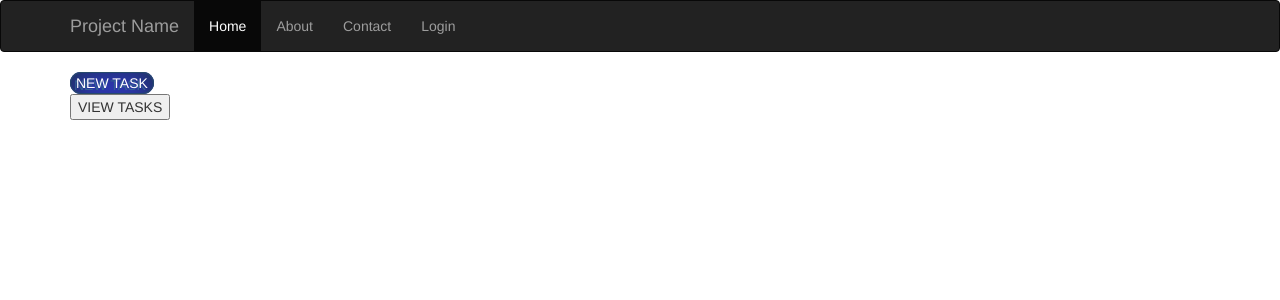
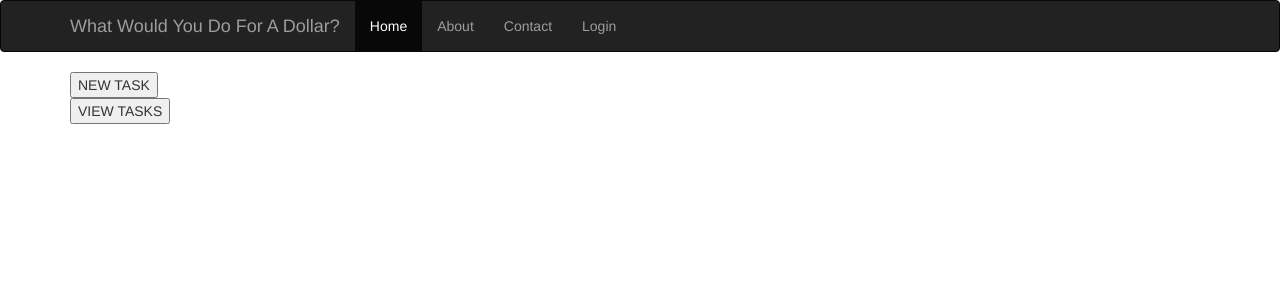
Before and after one commit to CodingGuruInTraining/2905_MidtermProject, a Python web app: template templates/homebase.html in a window 1280 px wide. Shown: the top 300 px of the page. Run offline with Jinja, Linux system fonts and the light colour scheme; the template is opened without the code that fills it, so the values that code supplies are empty; some libraries are stand-ins or nearby versions.

Commit message:
tried adding css

```diff
--- a/app.py
+++ b/app.py
@@ -18,7 +18,7 @@
 # Run database creation method at startup.
 dbcode.create_table()
 
-app = Flask(__name__)
+app = Flask(__name__, '/static', static_folder='static', template_folder='templates')
 # Secret key used for wtforms' login.
 app.config['SECRET_KEY'] = 'ImNotGivingASecretToAMachine!'
 # Establishes database location.
--- a/static/styles.css
+++ /dev/null
@@ -1,31 +0,0 @@
-#newtaskbutton, #viewtasksbutton section.gradient button {
-  color: #fff;
-  text-shadow: -2px 2px #346392;
-  background-color: #3d3cff;
-  background-image: linear-gradient(top, #6496c8, #346392);
-  box-shadow: inset 0 0 0 1px #27496d;
-  border: none;
-  border-radius: 15px;
-}
-
-#newtaskbutton, #viewtasksbutton section.gradient button:hover,
-section.gradient button.hover {
-  box-shadow: inset 0 0 0 1px #27496d,0 5px 15px #193047;
-}
-
-#newtaskbutton, #viewtasksbutton section.gradient button:active,
-#newtaskbutton, #viewtasksbutton section.gradient button.active {
-  box-shadow: inset 0 0 0 1px #27496d,inset 0 5px 30px #193047;
-}
-
-/*#newtaskbutton, #viewtasksbutton {*/
-    /*color: #fff;*/
-    /*text-shadow: -2px 2px #346392;*/
-    /*background-color: #ff9664;*/
-    /*background-image: linear-gradient(top, #6496c8, #346392);*/
-    /*box-shadow: inset 0 0 0 1px #27496d;*/
-    /*border: none;*/
-    /*border-radius: 15px;*/
-/*}*/
-
-/*http://callmenick.com/post/stylish-css-buttons*/
--- a/templates/homebase.html
+++ b/templates/homebase.html
@@ -1,11 +1,13 @@
 {% extends 'layout.html' %}
 
 {%  block body %}
-    <form method="post" action="{{ url_for('new_task') }}">
-        <input type="submit" name="taskButton" id="newtaskbutton" value="NEW TASK">
-    </form>
+    <div id="buttondiv">
+        <form id="newtaskform" method="post" action="{{ url_for('new_task') }}">
+            <input type="submit" name="taskButton" id="newtaskbutton" value="NEW TASK">
+        </form>
 
-    <form method="post" action="{{ url_for('view_tasks') }}">
-        <input type="submit" name="taskButton" id="viewtasksbutton" value="VIEW TASKS">
-    </form>
+        <form id="viewtasksform" method="post" action="{{ url_for('view_tasks') }}">
+            <input type="submit" name="taskButton" id="viewtasksbutton" value="VIEW TASKS">
+        </form>
+    </div>
 {% endblock %}
--- a/templates/layout.html
+++ b/templates/layout.html
@@ -2,9 +2,9 @@
 <html lang="en">
 <head>
     <meta charset="UTF-8">
-    <title>TBD</title>
+    <title>What Would You Do For A Dollar</title>
     <link rel="stylesheet" href="https://maxcdn.bootstrapcdn.com/bootstrap/3.3.7/css/bootstrap.min.css">
-    <link rel="stylesheet" type="text/css" href="../static/styles.css">
+    <link rel="stylesheet" type="text/css" href="{{ url_for('static', filename='styles/styles.css') }}">
 </head>
 <body>
     {% include 'partials/_navbar.html' %}
--- a/templates/partials/_navbar.html
+++ b/templates/partials/_navbar.html
@@ -7,7 +7,7 @@
                 <span class="icon-bar"></span>
                 <span class="icon-bar"></span>
             </button>
-            <a class="navbar-brand" href="/">Project Name</a>
+            <a class="navbar-brand" href="/">What Would You Do For A Dollar?</a>
         </div>
         <div id="navbar" class="collapse navbar-collapse">
             <ul class="nav navbar-nav">
```
Also changed, not shown: static/styles/styles.css (added, +54 -0 lines).
